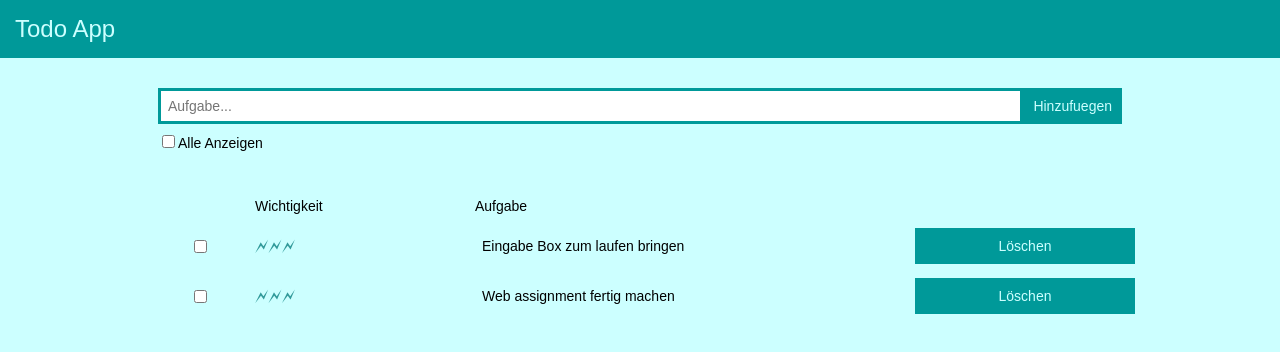
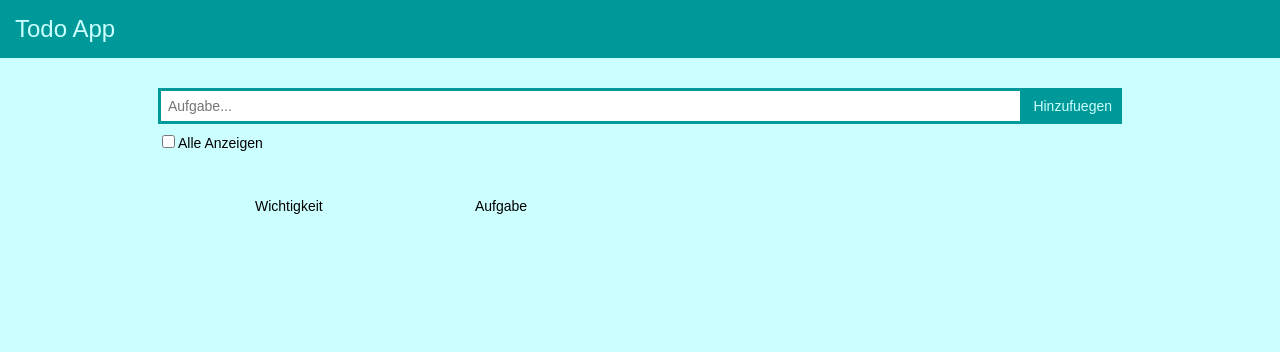
Before and after one commit to pinefoambath/webproject, a React (Create React App) app: page / in a window 1280 px wide. Shown: the top 352 px of the page. Built offline with nearby package versions, Linux system fonts and the light colour scheme.

Commit message:
Eingabe neuer Task funktioniert nun

```diff
--- a/src/components/pages/App.tsx
+++ b/src/components/pages/App.tsx
@@ -1,20 +1,16 @@
 import { Task } from 'components/task'
-import { createTodo } from 'models/Todo'
-import React, { ChangeEvent } from 'react'
+import { createTodo, Todo } from 'models/Todo'
+import React, { ChangeEvent, useState } from 'react'
 import './App.css'
 
 export const App = () => {
-  const toDoArray = []
-  const newTodo = createTodo('Eingabe Box zum laufen bringen')
-  toDoArray.push(newTodo)
-  const otherTodo = createTodo('Web assignment fertig machen')
-  toDoArray.push(otherTodo)
-
+  const [todoItems, setTodoItems] = useState<Todo[]>([])
   const [text, setText] = React.useState('')
 
   const addTodo = () => {
     const newTodo = createTodo(text)
-    toDoArray.push(newTodo)
+    const newList = [...todoItems,newTodo]
+    setTodoItems(newList)
   }
 
   const updateText = (event: ChangeEvent<HTMLInputElement>) => {
@@ -50,7 +46,7 @@ export const App = () => {
             <div>Aufgabe</div>
           </div>
 
-          {toDoArray.map(task => (
+          {todoItems.map(task => (
             <Task
               description={task.text}
               rating={task.importance}
```
